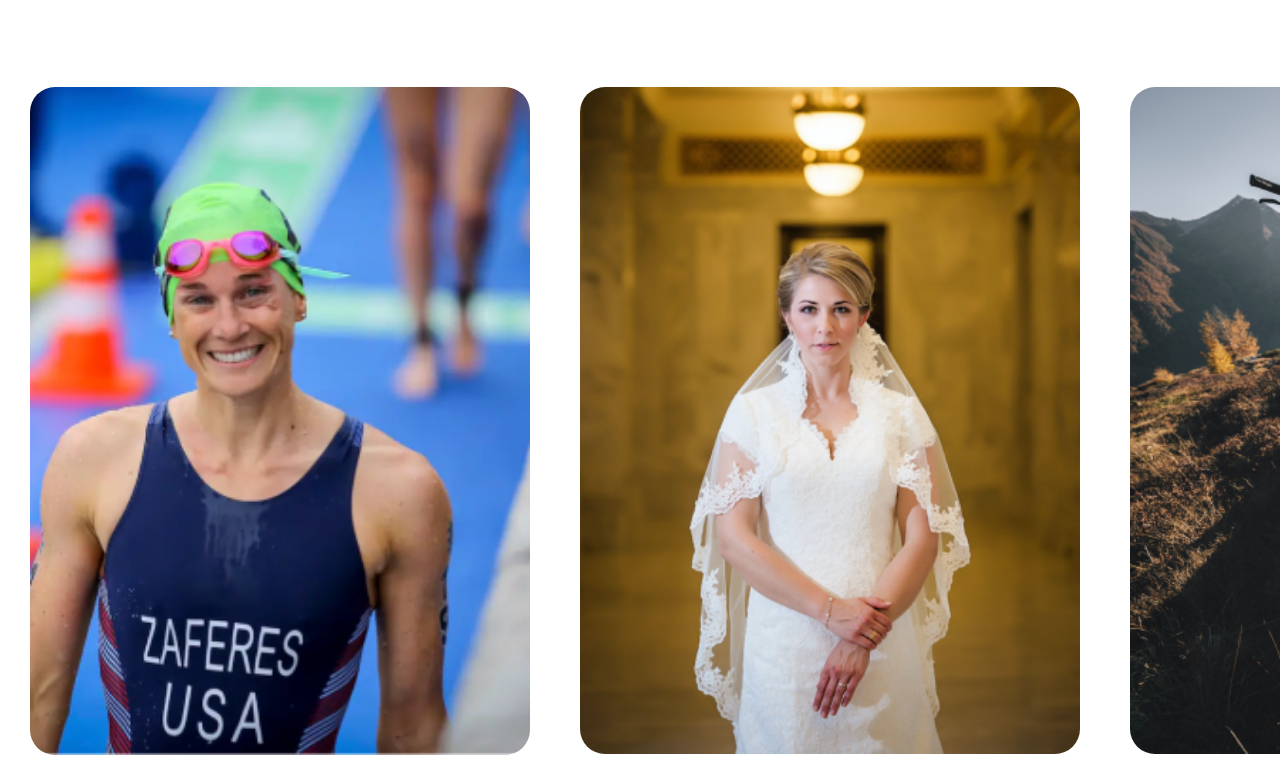
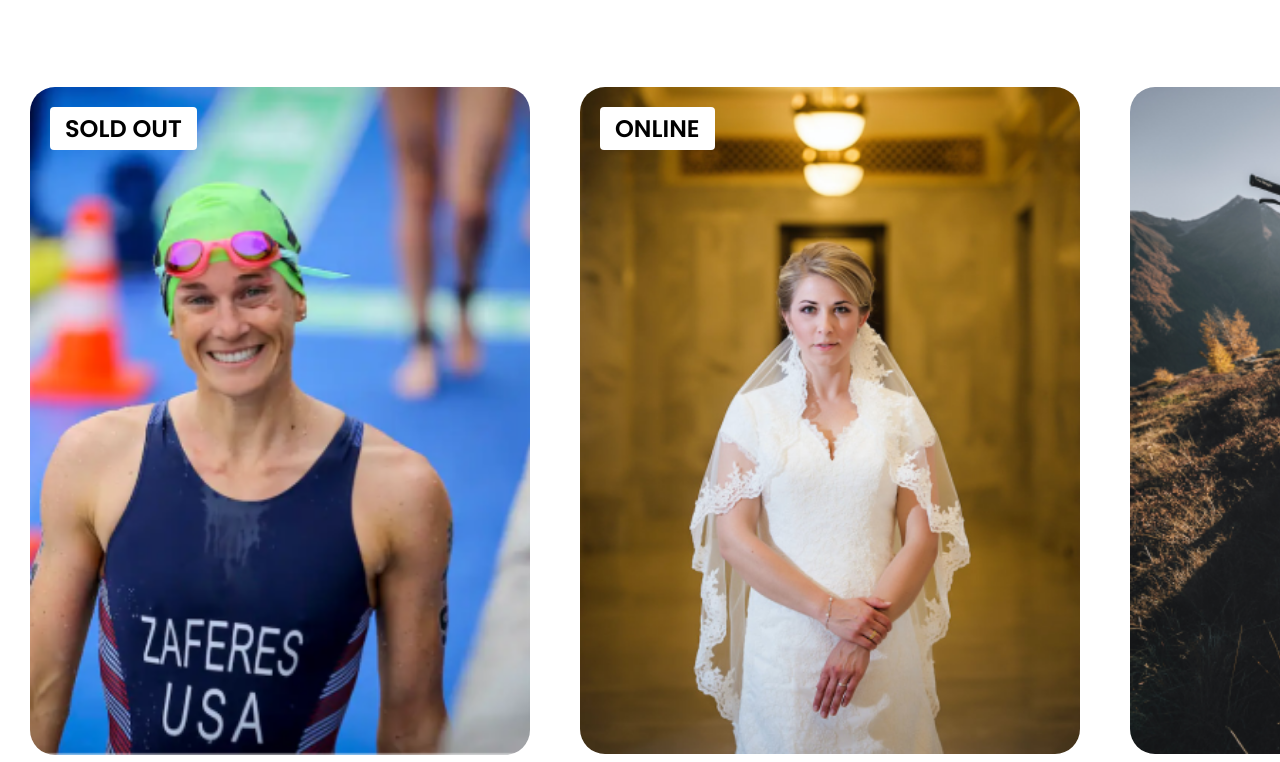
Before and after one commit to jeremydurden/ReactAirBNBExperiences, a JavaScript app: page / in a window 1280 px wide. Shown: the part 1958-2720 px from the top of the page. Built offline with nearby package versions, Linux system fonts and the light colour scheme.

Commit message:
adding conditional SOLD OUT and ONLINE badges to card components and styling

```diff
--- a/src/App.js
+++ b/src/App.js
@@ -21,6 +21,7 @@ function App() {
         location={card.location}
         title={card.title}
         price={card.price}
+        openSpots={card.openSpots}
       />
     );
   });
@@ -28,7 +29,7 @@ function App() {
     <>
       <Navbar />
       <Hero />
-      <section className="card-list">{cards}</section>
+      <section className="card--list">{cards}</section>
     </>
   );
 }
--- a/src/Components/Card.js
+++ b/src/Components/Card.js
@@ -1,9 +1,15 @@
 import star from "../Images/Star.svg";
 
-function Card({ img, rating, reviewCount, location, title, price }) {
-  console.log(`../../public/images/${img}`, "image source");
+function Card({ img, rating, reviewCount, location, title, price, openSpots }) {
+  let badgeText;
+  if (openSpots === 0) {
+    badgeText = "SOLD OUT";
+  } else if (location === "Online") {
+    badgeText = "ONLINE";
+  }
   return (
     <div className="card--container">
+      {badgeText && <div className="card--badge">{badgeText}</div>}
       <img src={`../../images/${img}`} alt="test" className="card--image" />
       <img src={star} alt="star icon" className="card--star" />
       <p className="card--rating">
--- a/src/style.css
+++ b/src/style.css
@@ -68,6 +68,7 @@ body {
 
   margin-top: 80px;
   margin-bottom: 50px;
+  position: relative;
 }
 
 .card--image {
@@ -105,9 +106,20 @@ body {
   font-weight: 600;
 }
 
-.card-list {
+.card--list {
   display: flex;
   flex-wrap: nowrap;
   overflow-x: auto;
   gap: 20px;
 }
+
+.card--badge {
+  position: absolute;
+  top: 20px;
+  left: 20px;
+  background: white;
+  border-radius: 4px;
+  padding: 4px 15px;
+  font-weight: 600;
+  font-size: 24px;
+}
```
